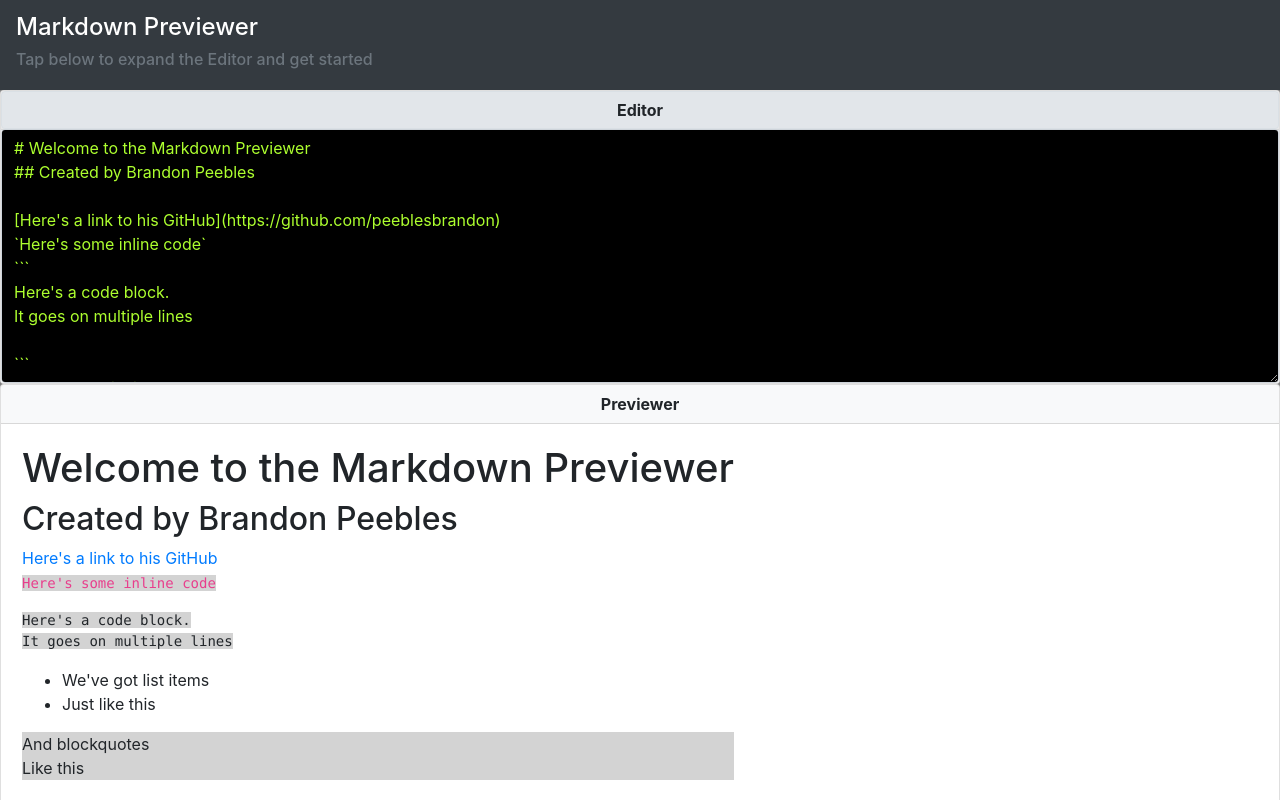
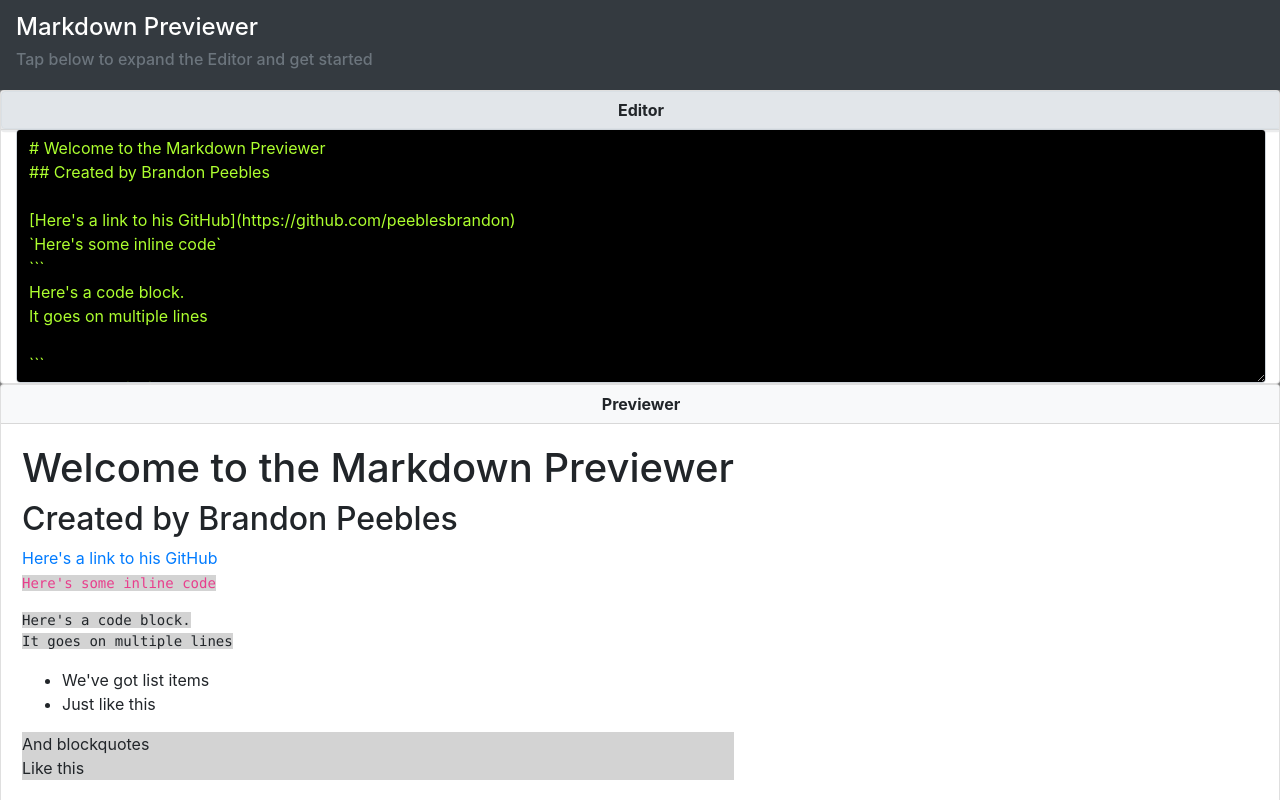
Before and after one commit to peeblesbrandon/fcc-markdown-previewer, a React (Create React App) app: page / in a window 1280 px wide. Both pictures are taken after a click on the button "Editor". Shown: the top 800 px of the page. Built offline with nearby package versions, Linux system fonts and the light colour scheme.

Commit message:
correct horizontal scrolling and img scaling

```diff
--- a/src/components/App/App.css
+++ b/src/components/App/App.css
@@ -4,7 +4,7 @@
 
 .btn {
   /* text-align: left; */
-  width: 100%;
+  width: 100vw;
   padding: 5;
   margin: 0;
   border-radius: 0;
--- a/src/components/App/App.js
+++ b/src/components/App/App.js
@@ -36,7 +36,7 @@ It goes on multiple lines\n
   render() {
     console.log("This is the process.env", process.env.PUBLIC_URL)
     return (
-      <div>
+      <div className="container-fluid m-0 p-0">
         <Navbar fluid fixed="sticky" bg="dark" variant="dark">
           <Navbar.Brand>
             <h4 className="h4">Markdown Previewer</h4>
--- a/src/components/Editor/Editor.js
+++ b/src/components/Editor/Editor.js
@@ -14,7 +14,7 @@ class Editor extends React.Component {
     render() {
         const markdownText = this.props.markdownText;
         return (
-            <div>
+            <div className="container-fluid">
                 <textarea id="editor" onChange={this.handleChange} value={markdownText} rows="10" className="form-control h-80" />
             </div>
         );
--- a/src/components/Previewer/Previewer.css
+++ b/src/components/Previewer/Previewer.css
@@ -1,3 +1,12 @@
+div {
+    width: 100vw;
+}
+
+img {
+    max-width: 100%;
+    height: auto;
+}
+
 p {
     white-space: pre-line;
 }
--- a/src/components/Previewer/Previewer.js
+++ b/src/components/Previewer/Previewer.js
@@ -15,7 +15,7 @@ class Previewer extends React.Component {
         const convertedText = marked(this.props.markdownText);
         console.log(convertedText);
         return (
-            <div>
+            <div className="container-fluid text-break m-0 p-0">
                 <td id="preview" dangerouslySetInnerHTML={{ __html: convertedText }}></td>
             </div>
             );
--- a/src/index.css
+++ b/src/index.css
@@ -13,7 +13,7 @@ code {
 }
 
 #root {
-  max-width: 100%;
+  width: 100vw;
   height: 100vh;
   background-color: #343a40!important;
 }
```
